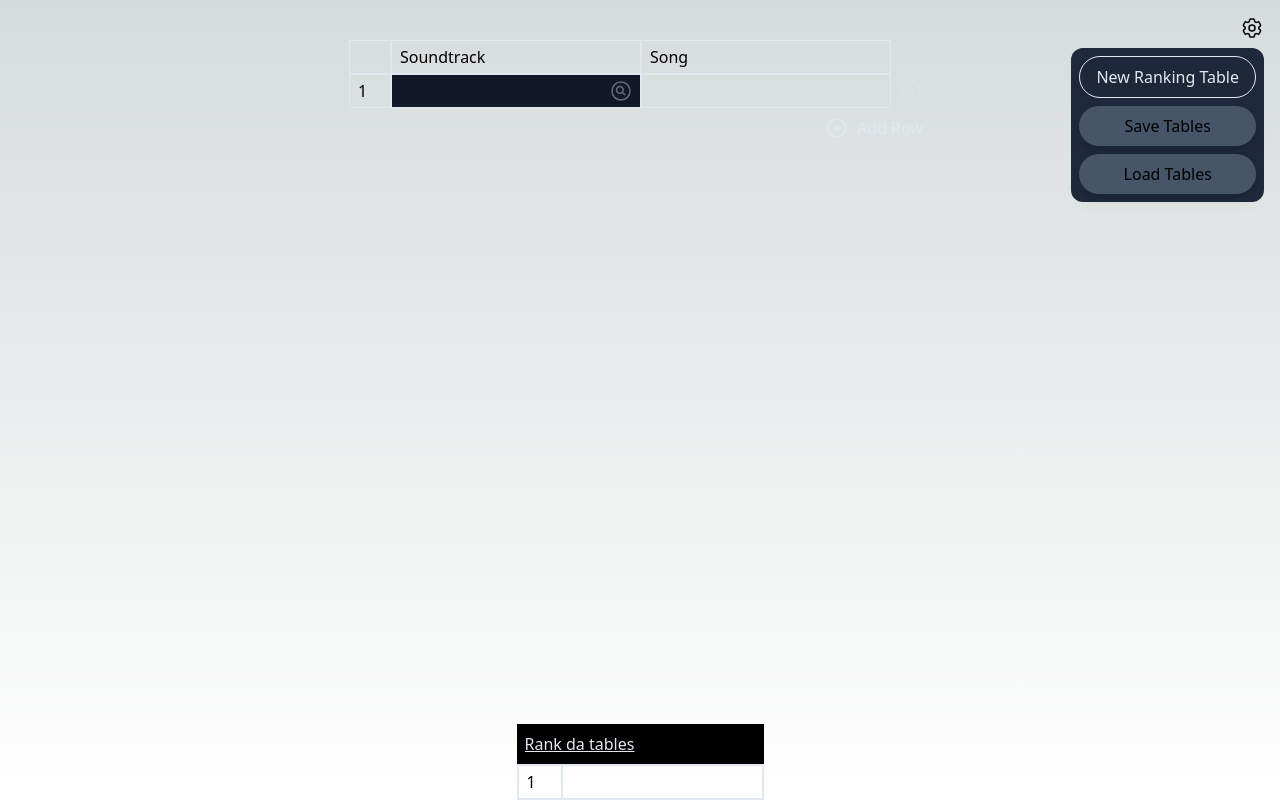
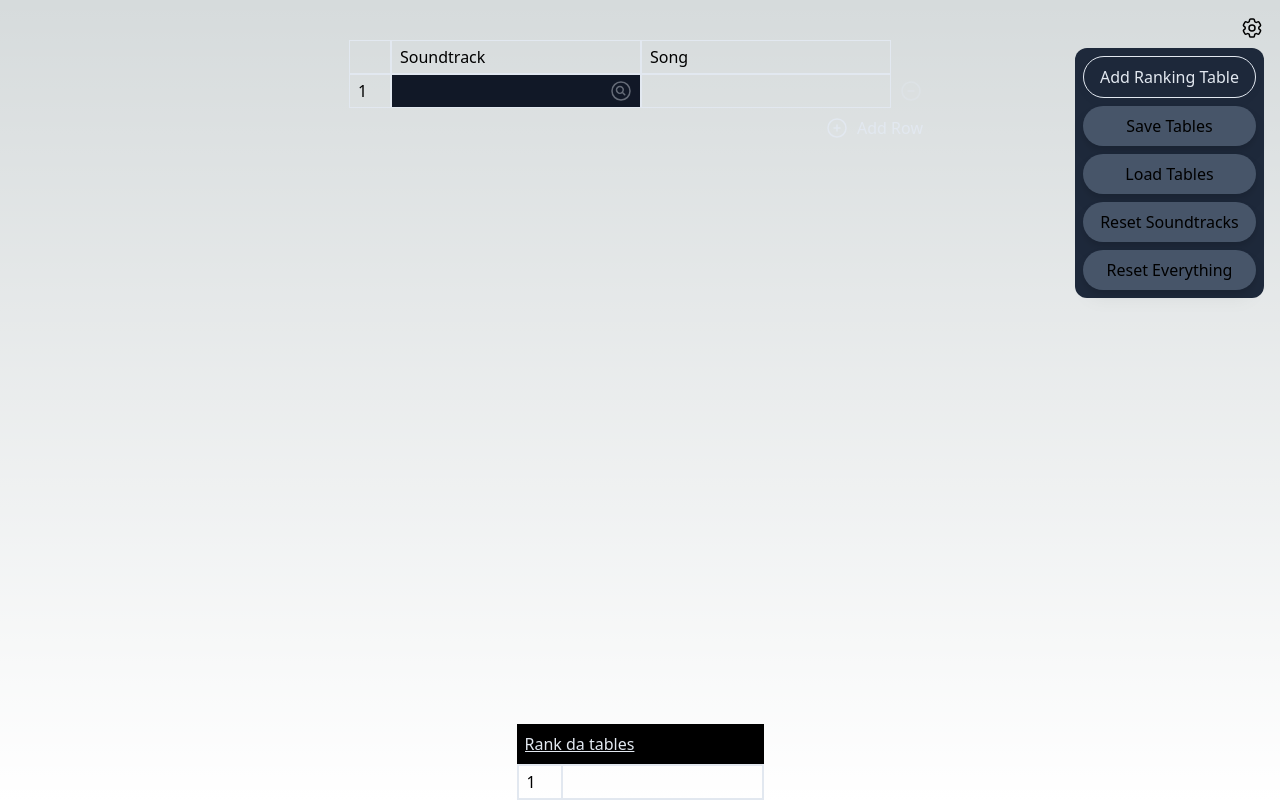
Before and after one commit to codyfp/soundtrack-song-ranker, a Next.js app: page / in a window 1280 px wide. Both pictures are taken after a click on the icon 1252 px from the left and 28 px from the top of the page. Built offline with nearby package versions, Linux system fonts and the light colour scheme.

Commit message:
add reset buttons

```diff
--- a/pages/index.tsx
+++ b/pages/index.tsx
@@ -55,13 +55,36 @@ export default function Home() {
             className="px-4 py-2 border rounded-full hover:scale-105 drop-shadow-lg text-slate-200 border-slate-200"
             onClick={() => setSelectionTables([...selectionTables, { id: createRandomString(), rows: {} }])}
           >
-            New Ranking Table
+            Add Ranking Table
           </button>
           <button className="px-4 py-2 rounded-full hover:scale-105 drop-shadow-lg bg-slate-600" onClick={saveTables}>
             Save Tables
           </button>
           <button className="px-4 py-2 rounded-full hover:scale-105 drop-shadow-lg bg-slate-600" onClick={loadTables}>
             Load Tables
+          </button>
+          <button
+            className="px-4 py-2 rounded-full hover:scale-105 drop-shadow-lg bg-slate-600"
+            onClick={() => {
+              setMainTableRows([{}]);
+              let clearedTables = selectionTables.map((table) => {
+                table.rows = {};
+                return table;
+              });
+              setSelectionTables(clearedTables);
+            }}
+          >
+            Reset Soundtracks
+          </button>
+          <button
+            className="px-4 py-2 rounded-full hover:scale-105 drop-shadow-lg bg-slate-600"
+            onClick={() => {
+              saveTables();
+              setMainTableRows([{}]);
+              setSelectionTables([{ id: createRandomString(), rows: {} }]);
+            }}
+          >
+            Reset Everything
           </button>
         </div>
       ) : null}
```
